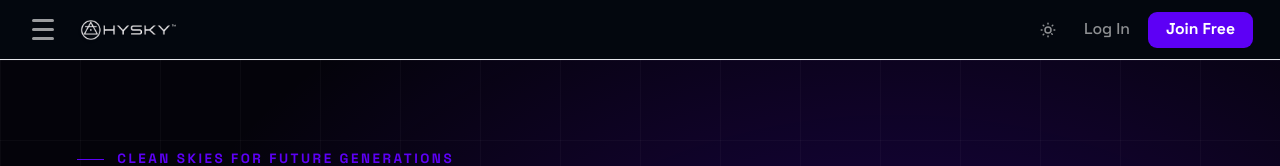
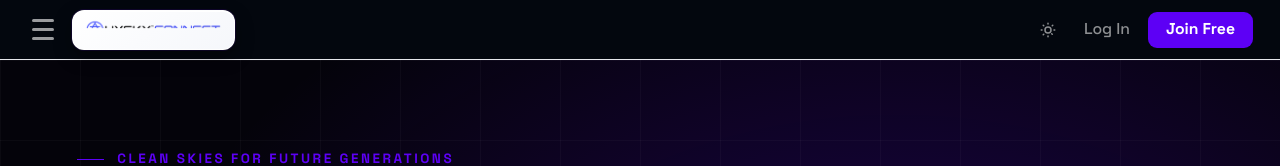
Before and after one commit to HYSKY-Society/web, a Next.js app: page /about in a window 1280 px wide. Shown: the top 166 px of the page. Built offline with nearby package versions, Linux system fonts and the light colour scheme; no server answers.

Commit message:
Add HySky Connect logo plate

```diff
--- a/app/components/AppTopBar.tsx
+++ b/app/components/AppTopBar.tsx
@@ -24,13 +24,18 @@ export default function AppTopBar({ onMenuClick, isLoggedIn = true, myId, canOpe
       </button>
 
       {/* Logo */}
-      <Link href={isLoggedIn ? '/feed' : '/about'} className="shrink-0 mr-4">
+      <Link
+        href={isLoggedIn ? '/feed' : '/about'}
+        className="logo-plate mr-4 shrink-0"
+        aria-label="HySky Connect home"
+      >
         <Image
-          src="/logo-white.png"
-          alt="HySky Society"
-          height={36}
-          width={124}
-          className="h-[36px] w-auto object-contain logo-topbar"
+          src="/hysky-connect-logo.png"
+          alt="HySky Connect"
+          height={30}
+          width={140}
+          priority
+          className="h-[30px] w-auto object-contain"
         />
       </Link>
 
--- a/app/globals.css
+++ b/app/globals.css
@@ -114,9 +114,43 @@ body {
 /* Preserve dark styling within a section regardless of page theme (hero banners, etc.) */
 .section-dark { --color-white: 255 255 255; }
 
-/* Invert white logo to dark in light mode */
-[data-theme='light'] .logo-topbar {
-  filter: invert(1);
+/* Raised white plate keeps the HySky Connect wordmark crisp in both themes. */
+.logo-plate {
+  display: flex;
+  align-items: center;
+  justify-content: center;
+  padding: 4px 10px;
+  border: 1px solid rgba(255, 255, 255, .82);
+  border-radius: 12px;
+  background: linear-gradient(145deg, #ffffff 0%, #f5f7fb 100%);
+  box-shadow:
+    0 7px 18px rgba(0, 0, 0, .38),
+    0 0 0 1px rgba(93, 0, 245, .14),
+    inset 0 1px 0 rgba(255, 255, 255, .95);
+  transition: box-shadow .2s ease, transform .2s ease;
+}
+
+.logo-plate:hover {
+  transform: translateY(-1px);
+  box-shadow:
+    0 9px 22px rgba(0, 0, 0, .44),
+    0 0 0 1px rgba(93, 0, 245, .22),
+    inset 0 1px 0 rgba(255, 255, 255, .95);
+}
+
+[data-theme='light'] .logo-plate {
+  border-color: rgba(255, 255, 255, .94);
+  box-shadow:
+    5px 5px 12px rgba(95, 105, 130, .2),
+    -4px -4px 10px rgba(255, 255, 255, .95),
+    inset 0 1px 0 #ffffff;
+}
+
+[data-theme='light'] .logo-plate:hover {
+  box-shadow:
+    6px 7px 15px rgba(95, 105, 130, .24),
+    -4px -4px 10px rgba(255, 255, 255, .98),
+    inset 0 1px 0 #ffffff;
 }
 
 @media print {
```
Also changed, not shown: public/hysky-connect-logo.png (added).
